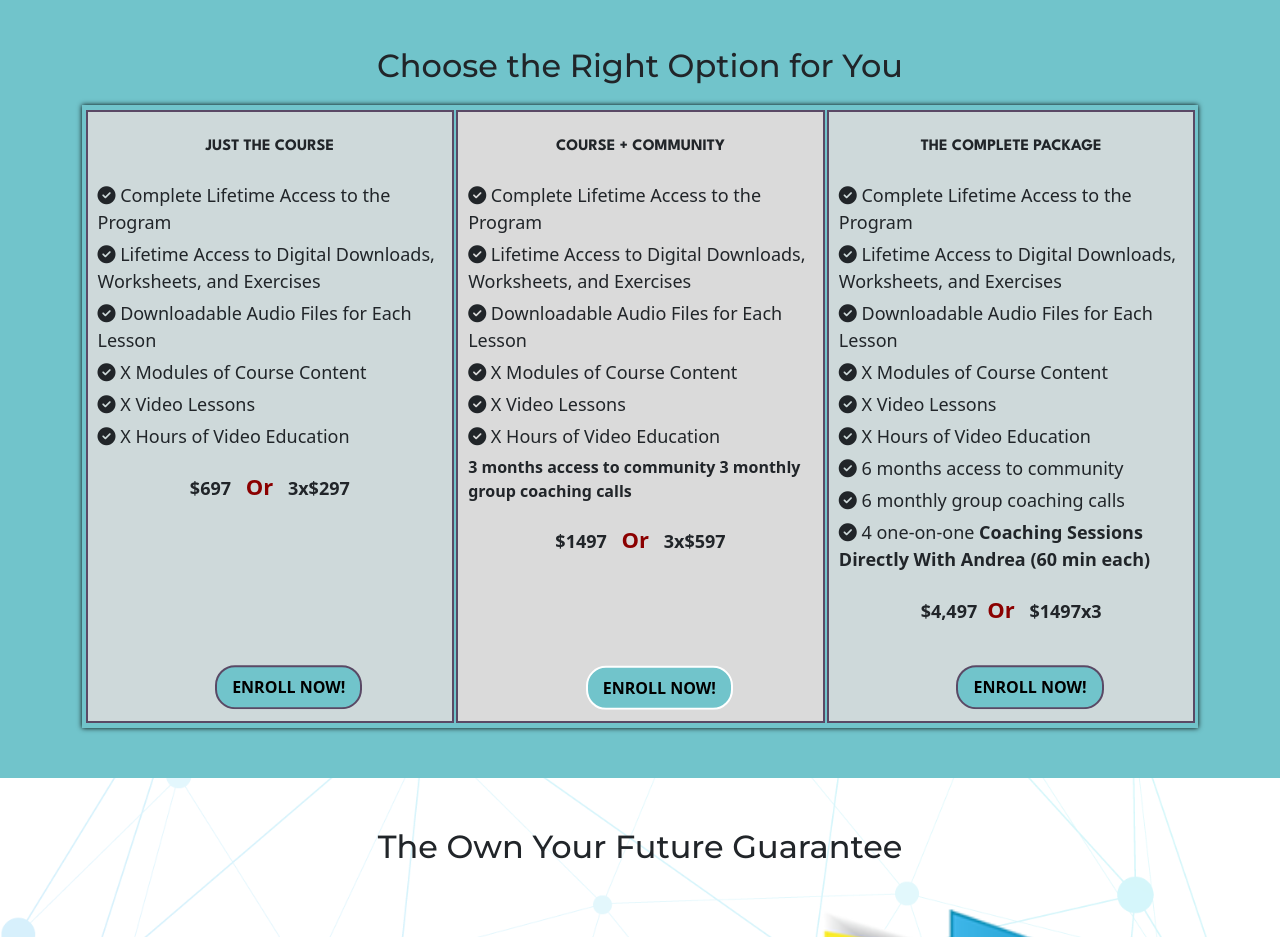
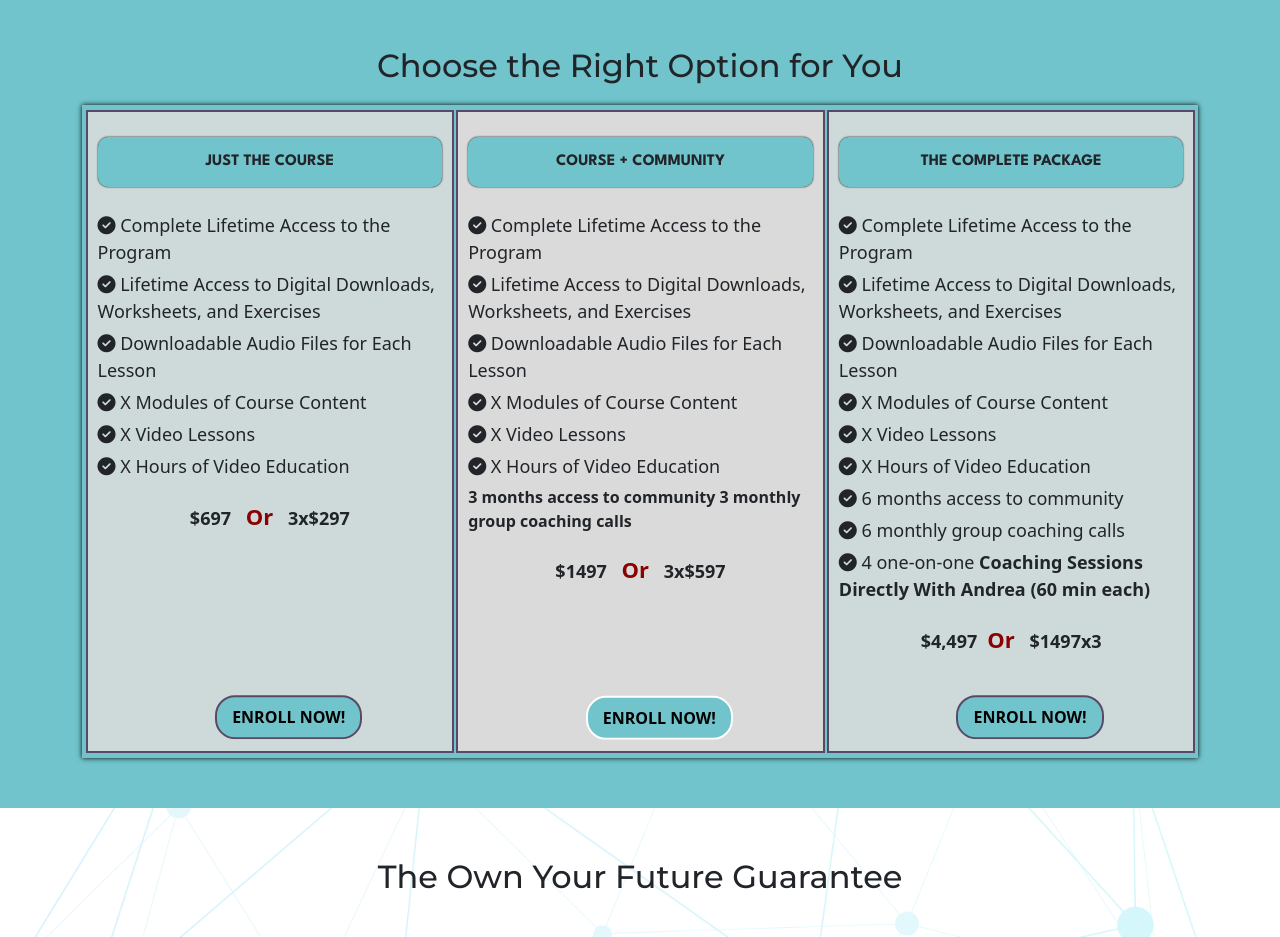
Before and after one commit to HR-Rana/WebsiteAnAnimation, a plain HTML site: page index.html in a window 1280 px wide. Shown: the part 8300-9237 px from the top of the page. Drawn offline with nearby package versions, Linux system fonts and the light colour scheme.

Commit message:
Add files via upload

```diff
--- a/style.css
+++ b/style.css
@@ -969,6 +969,14 @@ img{
     font-weight: 700;
     text-align: center;
     margin-bottom: 25px;
+    background-color: var(--simple);
+    padding: 15px 10px;
+    border-radius: 10px;
+    -webkit-border-radius: 10px;
+    -moz-border-radius: 10px;
+    -ms-border-radius: 10px;
+    -o-border-radius: 10px;
+    box-shadow: 0px 0px 2px black;
 }
 .section12 .Offer li:hover{
     color: black;
```
